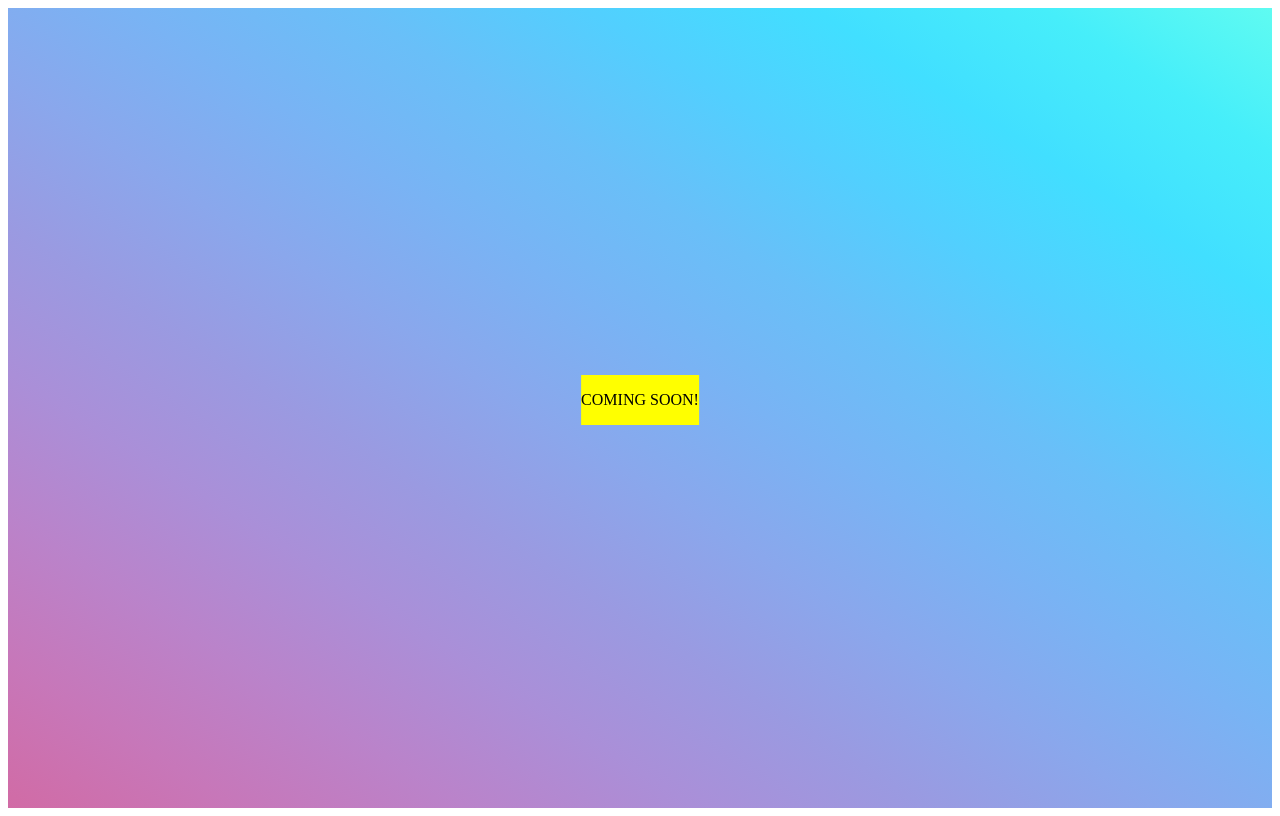
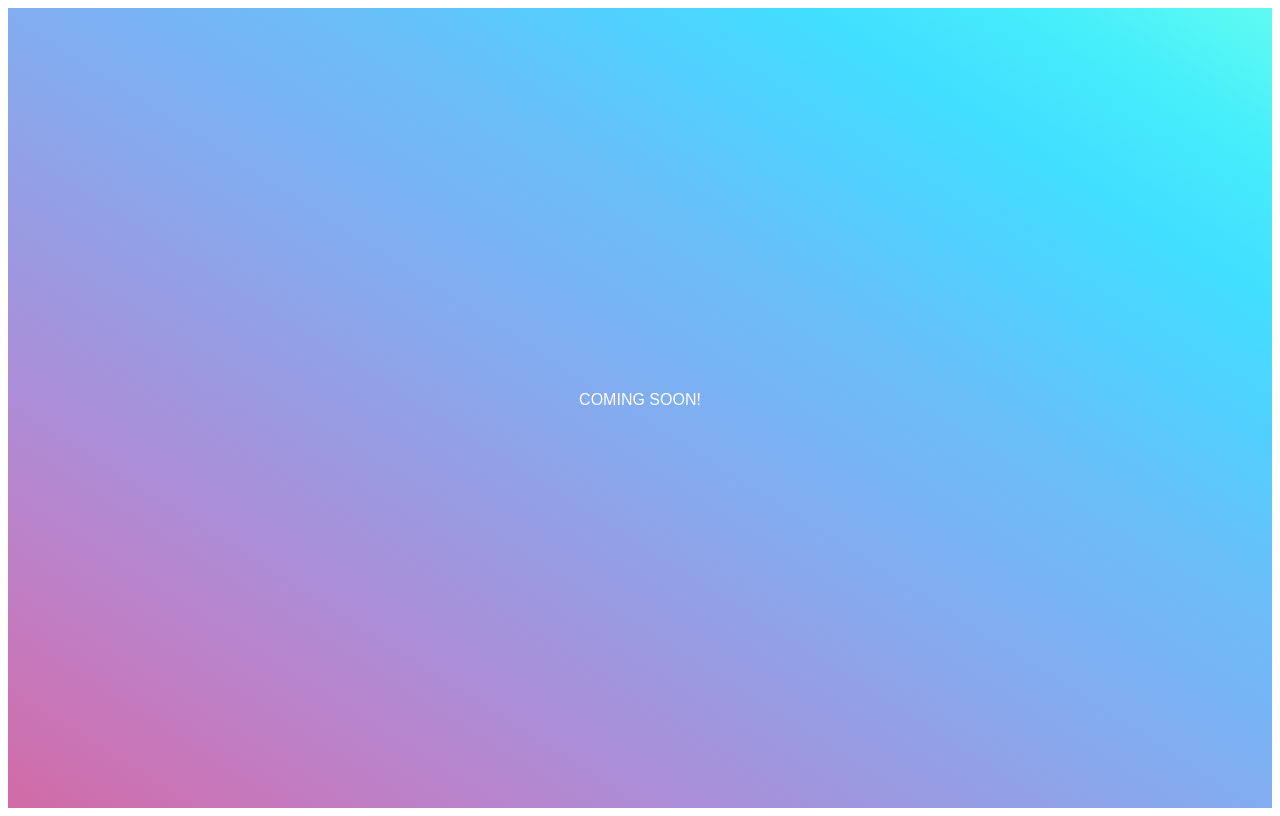
Before and after one commit to kuterima/kuterima.github.io, a plain HTML site: page index.html in a window 1280 px wide. Drawn offline with Linux system fonts and the light colour scheme.

Commit message:
Update style.css

```diff
--- a/style.css
+++ b/style.css
@@ -7,8 +7,9 @@
 }
 
 .coming {
+    font-family: Arial, Helvetica, sans-serif;
+    color: white;
     margin: 0;
-    background: yellow;
     position: absolute;
     top: 50%;
     left: 50%;
```
